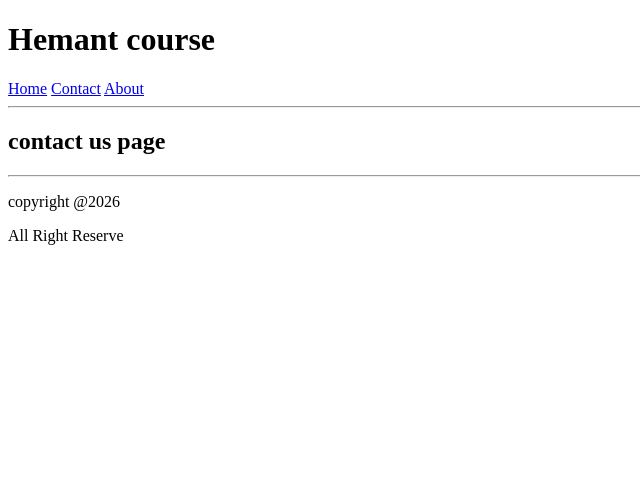
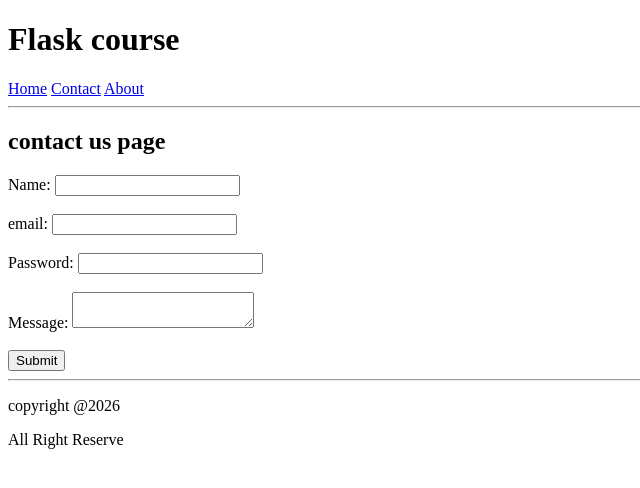
Before and after one commit to hemantgond2007-rgb/Flask.P, a Flask app: page /contact in a window 1280 px wide. Shown: the top 488 px of the page, without its empty margins (0-640 px from the left). Run offline with Flask 3, Linux system fonts and the light colour scheme.

Commit message:
HTML-Form

```diff
--- a/templates/base.html
+++ b/templates/base.html
@@ -7,7 +7,7 @@
 </head>
 <body>
     <header>
-        <h1>Hemant course</h1>
+        <h1>Flask course</h1>
         {% include "components/navbar.html" %}
     </header>
     {%block content%}
--- a/templates/contact.html
+++ b/templates/contact.html
@@ -1,4 +1,27 @@
 {% extends"base.html"%}
 {%block content%}
 <h2>contact us page</h2>
+<form action="/contact" method="POST">
+    <div>
+        <label for="">Name:</label>
+       <input type="text" name="username" id="">
+    </div>
+    <br>
+       <div>
+        <label for="">email:</label>
+       <input type="email" name="email"id="">
+    </div>
+    <br>
+     <div>
+        <label for="">Password:</label>
+       <input type="password" name="password" id="">
+    </div>
+    <br>
+    <div>
+     <label for="">Message:</label>
+    <textarea name="Message" id=""></textarea>
+    </div>
+    <br>
+    <button type="submit">Submit</button>
+</form>
 {%endblock%}
```
